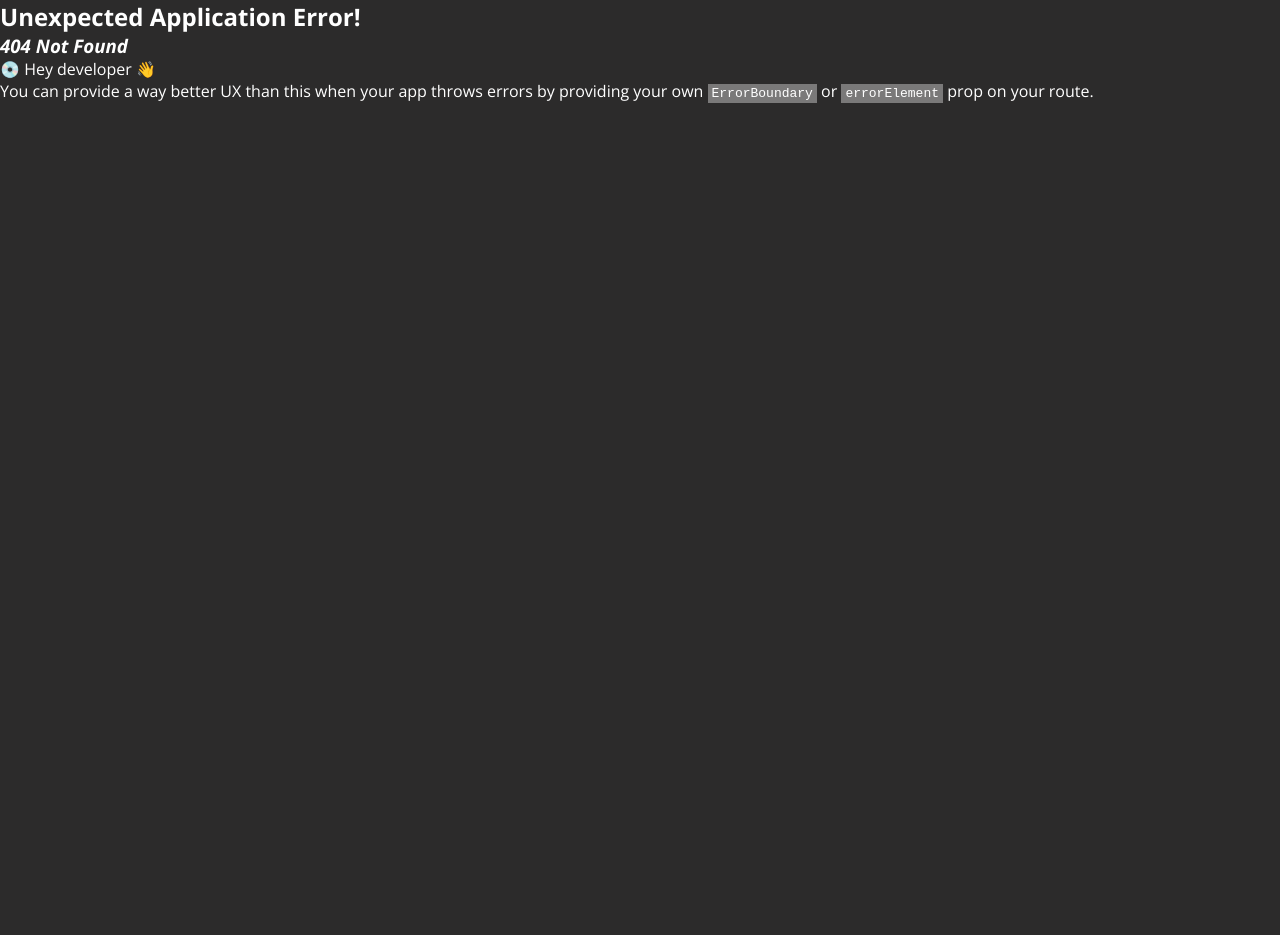
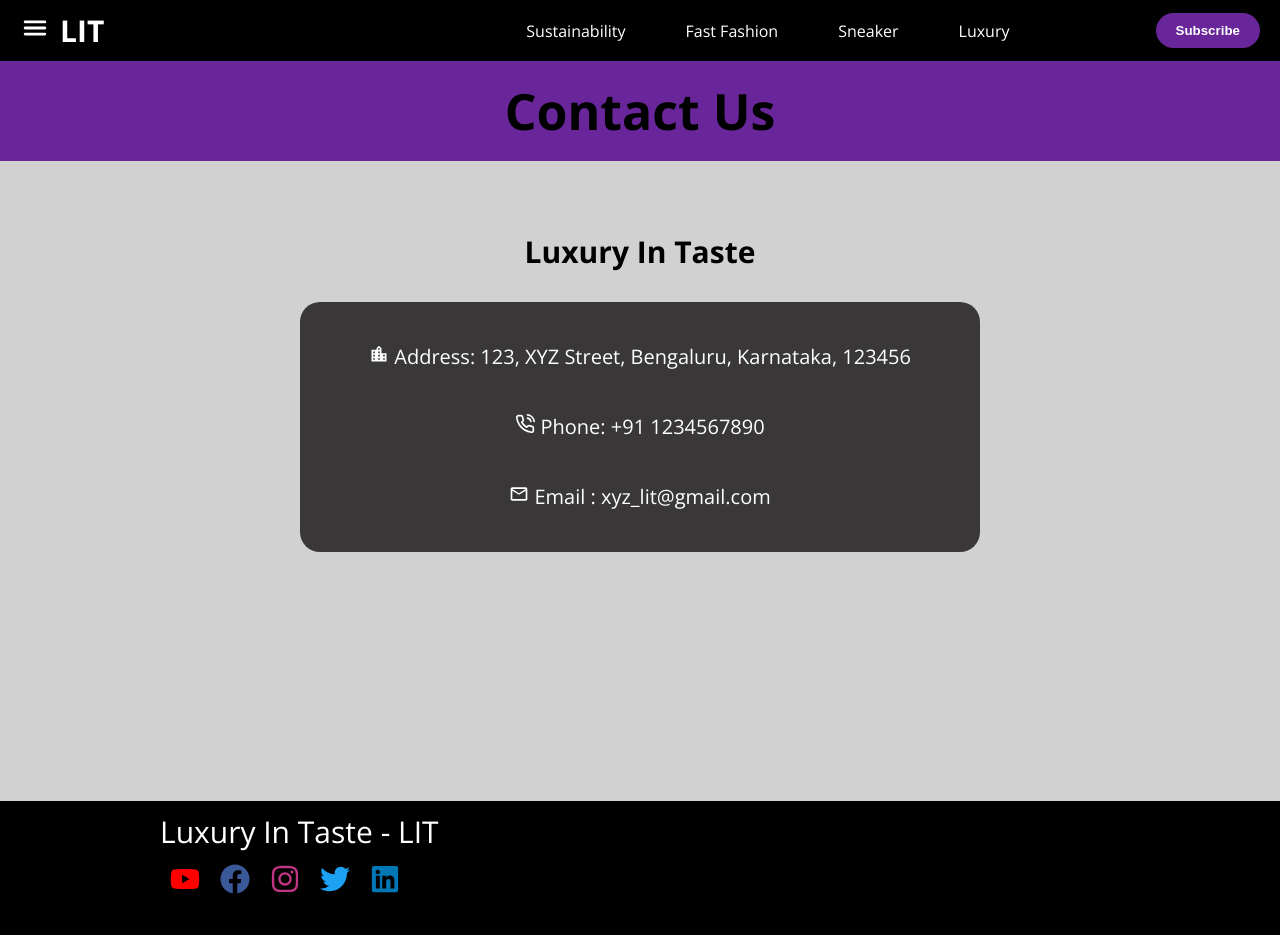
Before and after one commit to Prajwal-Pardhi/project-2, a React (Vite) app: page /contact_us in a window 1280 px wide. Before the commit this address had no page. Shown: the top 935 px of the page. Before the commit the page ends 800 px from the top, so only its background shows below. Built offline with nearby package versions, Linux system fonts and the light colour scheme.

Commit message:
added contact us page

```diff
--- a/index.html
+++ b/index.html
@@ -10,7 +10,7 @@
       href="https://fonts.googleapis.com/css2?family=Open+Sans:ital,wght@0,300..800;1,300..800&display=swap"
       rel="stylesheet"
     />
-    <title>Vite + React</title>
+    <title>LIT Newsletter Landing Page</title>
   </head>
   <body>
     <div id="root"></div>
--- /dev/null
+++ b/src/components/AboutUs.jsx
@@ -0,0 +1,11 @@
+import React from 'react'
+
+const AboutUs = () => {
+  return (
+    <div>
+      About Us
+    </div>
+  )
+}
+
+export default AboutUs
--- a/src/components/BlogView.jsx
+++ b/src/components/BlogView.jsx
@@ -1,8 +1,10 @@
 import React from "react";
 import { useParams } from "react-router-dom";
-import { FaYoutube, FaInstagram, FaFacebook, FaLinkedin, FaTwitter } from "react-icons/fa";
+
 import { IoIosArrowForward } from "react-icons/io";
 import { Link } from "react-router-dom";
+import Footer from "./Footer";
+import Navbar from "./Navbar";
 
 const BlogView = () => {
   const { heading } = useParams();
@@ -11,13 +13,13 @@ const BlogView = () => {
   const dummmmy_data = (
     <div>
       <p>
-        &nbsp;&nbsp;This is the full content of the blog post. Lorem ipsum dolor sit
-        amet consectetur adipisicing elit. Dolores, tenetur? Rerum perferendis
-        placeat cumque voluptatibus ad reiciendis sunt libero cupiditate, labore
-        repellat, similique cum facilis dignissimos officiis unde facere. Sint
-        perspiciatis aut beatae corporis, repellat quibusdam ad voluptate
-        inventore, animi doloremque eligendi! Eligendi distinctio quod,
-        similique recusandae iste deleniti iure placeat architecto cumque
+        &nbsp;&nbsp;This is the full content of the blog post. Lorem ipsum dolor
+        sit amet consectetur adipisicing elit. Dolores, tenetur? Rerum
+        perferendis placeat cumque voluptatibus ad reiciendis sunt libero
+        cupiditate, labore repellat, similique cum facilis dignissimos officiis
+        unde facere. Sint perspiciatis aut beatae corporis, repellat quibusdam
+        ad voluptate inventore, animi doloremque eligendi! Eligendi distinctio
+        quod, similique recusandae iste deleniti iure placeat architecto cumque
         possimus quibusdam minima nulla porro id vel cum blanditiis! Odit quia
         optio a officia quas accusamus veniam quae illum sapiente cupiditate,
         facilis eveniet aut? Dolorem sequi, sint, assumenda vero molestias
@@ -25,13 +27,13 @@ const BlogView = () => {
         ipsa facere a dignissimos, quam dolore.
       </p>
       <p>
-        &nbsp;&nbsp;This is the full content of the blog post. Lorem ipsum dolor sit
-        amet consectetur adipisicing elit. Dolores, tenetur? Rerum perferendis
-        placeat cumque voluptatibus ad reiciendis sunt libero cupiditate, labore
-        repellat, similique cum facilis dignissimos officiis unde facere. Sint
-        perspiciatis aut beatae corporis, repellat quibusdam ad voluptate
-        inventore, animi doloremque eligendi! Eligendi distinctio quod,
-        similique recusandae iste deleniti iure placeat architecto cumque
+        &nbsp;&nbsp;This is the full content of the blog post. Lorem ipsum dolor
+        sit amet consectetur adipisicing elit. Dolores, tenetur? Rerum
+        perferendis placeat cumque voluptatibus ad reiciendis sunt libero
+        cupiditate, labore repellat, similique cum facilis dignissimos officiis
+        unde facere. Sint perspiciatis aut beatae corporis, repellat quibusdam
+        ad voluptate inventore, animi doloremque eligendi! Eligendi distinctio
+        quod, similique recusandae iste deleniti iure placeat architecto cumque
         possimus quibusdam minima nulla porro id vel cum blanditiis! Odit quia
         optio a officia quas accusamus veniam quae illum sapiente cupiditate,
         facilis eveniet aut? Dolorem sequi, sint, assumenda vero molestias
@@ -39,13 +41,13 @@ const BlogView = () => {
         ipsa facere a dignissimos, quam dolore.
       </p>
       <p>
-        &nbsp;&nbsp;This is the full content of the blog post. Lorem ipsum dolor sit
-        amet consectetur adipisicing elit. Dolores, tenetur? Rerum perferendis
-        placeat cumque voluptatibus ad reiciendis sunt libero cupiditate, labore
-        repellat, similique cum facilis dignissimos officiis unde facere. Sint
-        perspiciatis aut beatae corporis, repellat quibusdam ad voluptate
-        inventore, animi doloremque eligendi! Eligendi distinctio quod,
-        similique recusandae iste deleniti iure placeat architecto cumque
+        &nbsp;&nbsp;This is the full content of the blog post. Lorem ipsum dolor
+        sit amet consectetur adipisicing elit. Dolores, tenetur? Rerum
+        perferendis placeat cumque voluptatibus ad reiciendis sunt libero
+        cupiditate, labore repellat, similique cum facilis dignissimos officiis
+        unde facere. Sint perspiciatis aut beatae corporis, repellat quibusdam
+        ad voluptate inventore, animi doloremque eligendi! Eligendi distinctio
+        quod, similique recusandae iste deleniti iure placeat architecto cumque
         possimus quibusdam minima nulla porro id vel cum blanditiis! Odit quia
         optio a officia quas accusamus veniam quae illum sapiente cupiditate,
         facilis eveniet aut? Dolorem sequi, sint, assumenda vero molestias
@@ -53,13 +55,13 @@ const BlogView = () => {
         ipsa facere a dignissimos, quam dolore.
       </p>
       <p>
-        &nbsp;&nbsp;This is the full content of the blog post. Lorem ipsum dolor sit
-        amet consectetur adipisicing elit. Dolores, tenetur? Rerum perferendis
-        placeat cumque voluptatibus ad reiciendis sunt libero cupiditate, labore
-        repellat, similique cum facilis dignissimos officiis unde facere. Sint
-        perspiciatis aut beatae corporis, repellat quibusdam ad voluptate
-        inventore, animi doloremque eligendi! Eligendi distinctio quod,
-        similique recusandae iste deleniti iure placeat architecto cumque
+        &nbsp;&nbsp;This is the full content of the blog post. Lorem ipsum dolor
+        sit amet consectetur adipisicing elit. Dolores, tenetur? Rerum
+        perferendis placeat cumque voluptatibus ad reiciendis sunt libero
+        cupiditate, labore repellat, similique cum facilis dignissimos officiis
+        unde facere. Sint perspiciatis aut beatae corporis, repellat quibusdam
+        ad voluptate inventore, animi doloremque eligendi! Eligendi distinctio
+        quod, similique recusandae iste deleniti iure placeat architecto cumque
         possimus quibusdam minima nulla porro id vel cum blanditiis! Odit quia
         optio a officia quas accusamus veniam quae illum sapiente cupiditate,
         facilis eveniet aut? Dolorem sequi, sint, assumenda vero molestias
@@ -67,13 +69,13 @@ const BlogView = () => {
         ipsa facere a dignissimos, quam dolore.
       </p>
       <p>
-        &nbsp;&nbsp;This is the full content of the blog post. Lorem ipsum dolor sit
-        amet consectetur adipisicing elit. Dolores, tenetur? Rerum perferendis
-        placeat cumque voluptatibus ad reiciendis sunt libero cupiditate, labore
-        repellat, similique cum facilis dignissimos officiis unde facere. Sint
-        perspiciatis aut beatae corporis, repellat quibusdam ad voluptate
-        inventore, animi doloremque eligendi! Eligendi distinctio quod,
-        similique recusandae iste deleniti iure placeat architecto cumque
+        &nbsp;&nbsp;This is the full content of the blog post. Lorem ipsum dolor
+        sit amet consectetur adipisicing elit. Dolores, tenetur? Rerum
+        perferendis placeat cumque voluptatibus ad reiciendis sunt libero
+        cupiditate, labore repellat, similique cum facilis dignissimos officiis
+        unde facere. Sint perspiciatis aut beatae corporis, repellat quibusdam
+        ad voluptate inventore, animi doloremque eligendi! Eligendi distinctio
+        quod, similique recusandae iste deleniti iure placeat architecto cumque
         possimus quibusdam minima nulla porro id vel cum blanditiis! Odit quia
         optio a officia quas accusamus veniam quae illum sapiente cupiditate,
         facilis eveniet aut? Dolorem sequi, sint, assumenda vero molestias
@@ -103,51 +105,37 @@ const BlogView = () => {
     },
   };
   return (
+    <>
+      <Navbar />
       <div className="blog-view-main-container">
         <div className="blog-view-container">
           <div className="blog-view-heading">{heading}</div>
 
           <div className="blog-view-content">
-        <img src={blogData[heading].imgPath} alt="img" className="blog-img1" />
+            <img
+              src={blogData[heading].imgPath}
+              alt="img"
+              className="blog-img1"
+            />
             <div>{blogData[heading].content}</div>
           </div>
           <div className="more-blog-btn-container">
             <Link to="/" style={{ textDecoration: "none" }}>
-            <button className="more-blog-btn" style={{ display: "flex", alignItems: "center" }}>
-              Discover More Blogs <IoIosArrowForward style={{ fontSize: "15px", marginLeft: "3px", color: "pink" }} />
+              <button
+                className="more-blog-btn"
+                style={{ display: "flex", alignItems: "center" }}
+              >
+                Discover More Blogs{" "}
+                <IoIosArrowForward
+                  style={{ fontSize: "15px", marginLeft: "3px", color: "pink" }}
+                />
               </button>
             </Link>
           </div>
         </div>
-
-      <div className="blog-footer-container">
-      <div className="blog-footer">
-          <div className="title-and-icons">
-            <div className="blog-social-title">Luxury In Taste - LIT</div>
-            <div className="social-icons">
-              <div className="single-icon"><Link to='https://www.youtube.com' target="_blank"><FaYoutube style={{ fontSize: "30px", color: "red" }} /></Link></div>
-              <div className="single-icon"><Link to='#' target="_blank"><FaFacebook style={{ fontSize: "30px", color: "#3b5998" }} /></Link></div>
-              <div className="single-icon"><Link to='https://www.instagram.com/luxuryintaste?utm_source=ig_web_button_share_sheet&igsh=ZDNlZDc0MzIxNw==' target="_blank"><FaInstagram style={{ fontSize: "30px", color: "#C13584" }} /></Link></div>
-              <div className="single-icon"><Link to='#' target="_blank"><FaTwitter style={{ fontSize: "30px", color: "#1DA1F2" }} /></Link></div>
-              <div className="single-icon"><Link to='https://www.linkedin.com/company/luxury-in-taste-lit/' target="_blank"><FaLinkedin style={{ fontSize: "30px", color: "#0077B5" }} /></Link></div>
       </div>
-          </div>
-
-          <div className="footer-options">
-            <div className="single-option" >Terms and condition</div>
-            <div className="single-option">Contact</div>
-            <div className="single-option">Privacy</div>
-            <div className="single-option">Newsletter</div>
-            <div className="single-option">Our Team</div>
-            <div className="single-option">Careers</div>
-            <div className="single-option">Subscribe</div>
-            <div className="single-option">Feedback</div>
-          </div>
-
-        </div>
-      </div>
-
-    </div>
+      <Footer />
+    </>
   );
 };
 
--- /dev/null
+++ b/src/components/ContactUs.jsx
@@ -0,0 +1,40 @@
+import React from "react";
+import { MdLocationCity, MdOutlineMail } from "react-icons/md";
+import { FiPhoneCall } from "react-icons/fi";
+import Navbar from "./Navbar";
+import Footer from "./Footer";
+import { Link } from "react-router-dom";
+
+const ContactUs = () => {
+  return (
+    <>
+        <Navbar />
+      <div className="contact-body" >
+        <div className="contact-heading-banner">
+          <p>Contact Us</p>
+        </div>
+        <div className="contact-content-block" style={{backgroundColor: "inherit"}}>
+          <div className="contact-block-heading">
+            <p>Luxury In Taste</p>
+          </div>
+          <div className="contact-left-block-content">
+            <p>
+              <MdLocationCity /> Address: 123, XYZ Street, Bengaluru, Karnataka,
+              123456
+              <span className="email-id"></span>
+            </p>
+            <p>
+              <FiPhoneCall /> Phone: +91 1234567890
+            </p>
+            <p>
+              <MdOutlineMail /> <Link to="mailto:xyz_lit@gmail.com" style={{textDecoration:"none", color:"white"}}>Email : xyz_lit@gmail.com</Link>
+            </p>
+          </div>
+        </div>
+      </div>
+        <Footer/>
+    </>
+  );
+};
+
+export default ContactUs;
--- /dev/null
+++ b/src/components/Footer.jsx
@@ -0,0 +1,66 @@
+import React from "react";
+import { Link } from "react-router-dom";
+import {
+    FaYoutube,
+    FaInstagram,
+    FaFacebook,
+    FaLinkedin,
+    FaTwitter,
+  } from "react-icons/fa";
+const Footer = () => {
+  return (
+    <div className="blog-footer-container">
+      <div className="blog-footer">
+        <div className="title-and-icons">
+          <div className="blog-social-title">Luxury In Taste - LIT</div>
+          <div className="social-icons">
+            <div className="single-icon">
+              <Link to="https://www.youtube.com" target="_blank">
+                <FaYoutube style={{ fontSize: "30px", color: "red" }} />
+              </Link>
+            </div>
+            <div className="single-icon">
+              <Link to="#" target="_blank">
+                <FaFacebook style={{ fontSize: "30px", color: "#3b5998" }} />
+              </Link>
+            </div>
+            <div className="single-icon">
+              <Link
+                to="https://www.instagram.com/luxuryintaste?utm_source=ig_web_button_share_sheet&igsh=ZDNlZDc0MzIxNw=="
+                target="_blank"
+              >
+                <FaInstagram style={{ fontSize: "30px", color: "#C13584" }} />
+              </Link>
+            </div>
+            <div className="single-icon">
+              <Link to="#" target="_blank">
+                <FaTwitter style={{ fontSize: "30px", color: "#1DA1F2" }} />
+              </Link>
+            </div>
+            <div className="single-icon">
+              <Link
+                to="https://www.linkedin.com/company/luxury-in-taste-lit/"
+                target="_blank"
+              >
+                <FaLinkedin style={{ fontSize: "30px", color: "#0077B5" }} />
+              </Link>
+            </div>
+          </div>
+        </div>
+
+        <div className="footer-options">
+          <div className="single-option">Terms and condition</div>
+          <div className="single-option">Contact</div>
+          <div className="single-option">Privacy</div>
+          <div className="single-option">Newsletter</div>
+          <div className="single-option">Our Team</div>
+          <div className="single-option">Careers</div>
+          <div className="single-option">Subscribe</div>
+          <div className="single-option">Feedback</div>
+        </div>
+      </div>
+    </div>
+  );
+};
+
+export default Footer;
--- a/src/components/Navbar.jsx
+++ b/src/components/Navbar.jsx
@@ -18,13 +18,12 @@ const Navbar = () => {
             <div className="menu-container">
                 {/* Menu button */}
                 <IoMenu className="menu-icon" onClick={toggleMenu} size={30}/>
-
                 {/* Side window */}
                 {isMenuOpen && (
                     <div className="side-window">
                     <ul>
-                        <li><Link to="/" style={{textDecoration:"none", color:"white"}}>About Us</Link></li>
-                        <li><Link to="/" style={{textDecoration:"none", color:"white"}}>Contact</Link></li>
+                        <li><Link to="/about_us" style={{textDecoration:"none", color:"white"}}>About Us</Link></li>
+                        <li><Link to="/contact_us" style={{textDecoration:"none", color:"white"}}>Contact</Link></li>
                         <li><Link to="/" style={{textDecoration:"none", color:"white"}}>Newsletter</Link></li>
                     </ul>
                     </div>
@@ -35,10 +34,10 @@ const Navbar = () => {
         <div className="mid-part">
             <ul className="nav-links">
             {/* Options on the right */}
-            <li><a href="/">Sustainability</a></li>
-            <li><a href="/">Fast Fashion</a></li>
-            <li><a href="/">Sneaker</a></li>
-            <li><a href="/">Luxury</a></li>
+            <li><Link to={"#"}>Sustainability</Link></li>
+            <li><Link to={"#"}>Fast Fashion</Link></li>
+            <li><Link to={"#"}>Sneaker</Link></li>
+            <li><Link to={"#"}>Luxury</Link></li>
             </ul>
         </div>
         <div className="right-part">
--- a/src/index.css
+++ b/src/index.css
@@ -100,14 +100,15 @@ body {
   height: 100%;
   object-fit: cover;
   border-radius: 20px;
+  margin-top: 10px;
+  /* margin-bottom: 20px; */
 }
 .blog-desc {
   margin-right: 10px;
   color: #7f7b7b;
-  /* overflow: hidden; Hides overflow */
-  /* text-overflow: ellipsis; */
   font-size: 16px;
   line-height: 25px;
+  margin-top: 20px;
 }
 .blog-details-btn {
   /* margin-top: 2px; */
@@ -248,9 +249,9 @@ body {
   margin-bottom: 20px;
 }
 .blog-footer-container{
-  margin-top: 30px;
+  /* margin-top: 30px; */
   width: 100%;
-  background-color: #0F0529;
+  background-color: black;
 }
 .blog-footer-container2{
   background-color: rgb(33, 33, 33);
@@ -410,6 +411,57 @@ body {
   font-weight: bold;
   cursor: pointer;
 }
+/* Contact page css --------------------------------------- */
+.contact-body{
+  height: calc(100vh - 60px);
+  /* width: 100vw; */
+  background-color: #ddddddbf;
+  /* padding-top: 100px; */
+}
+.contact-heading-banner{
+  display: flex;
+  align-items: center;
+  justify-content: center;
+  height: 100px;
+  width: 100%;
+  background-color: #68269a;
+  color: black;
+  font-weight: bold;
+  font-size: 50px;
+}
+.contact-content-block{
+  display: flex;
+  flex-direction: column;
+  /* justify-content: center; */
+  align-items: center;
+  height: calc(100% - 100px);
+  width: 100%;
+  background-color: #ddddddbf;
+}
+.contact-block-heading{
+  font-size: 30px;
+  font-weight: bold;
+  margin-top: 70px;
+  margin-bottom: 10px;
+  color: black;
+}
+.contact-left-block-content{
+  display: flex;
+  flex-direction: column;
+  align-items: center;
+  justify-content: center;
+  width: 50%;
+  margin: 20px auto;
+  padding: 20px;
+  background-color: #393737;
+  border-radius: 20px;
+  color: white;
+}
+.contact-left-block-content p{
+  margin: 20px 0;
+  font-size: 20px;
+  line-height: 30px;
+}
 
 /* Media queries for responsiveness ---------------------------------------------------*/
 @media (max-width: 600px) {
@@ -543,4 +595,21 @@ body {
   .show-menu {
     display: flex;
   }
+
+  /* Contact Us Page ------------------------------ */
+  .contact-heading-banner{
+    margin-top: 80px;
+    font-size: 25px;
+  }
+  .contact-block-heading{
+    font-size: 20px;
+  }
+  .contact-left-block-content{
+    width: 80%;
+  }
+  .contact-left-block-content p {
+    margin: 10px 0;
+    font-size: 15px;
+    line-height: 25px;
+  }
 }
```
Also changed, not shown: src/main.jsx (+11 -2 lines). Lines whose indentation alone changed are shown as unchanged.
